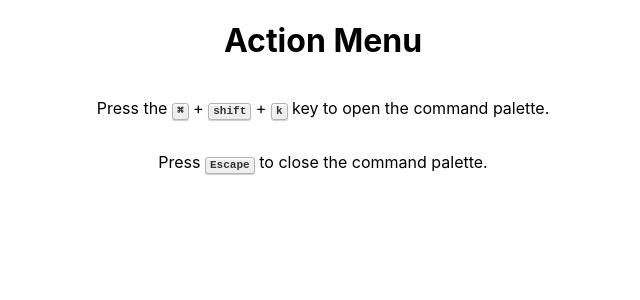
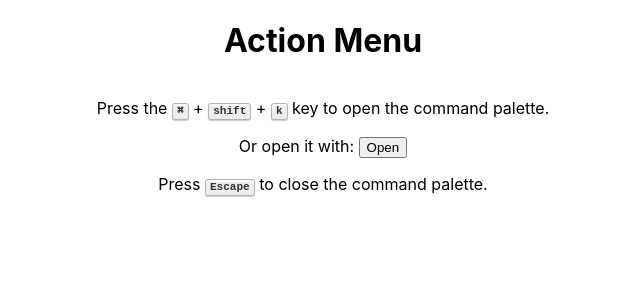
Before and after one commit to doggodoge/command-thing, a React (Create React App) app: page / in a window 1280 px wide. Shown: the top 300 px of the page, without its empty margins (317-957 px from the left). Built offline with nearby package versions, Linux system fonts and the light colour scheme.

Commit message:
feat: add open button for command thing

```diff
--- a/src/App.tsx
+++ b/src/App.tsx
@@ -7,7 +7,8 @@ import { useKeyboardShortcuts } from './hooks';
 function App() {
   const [clickedButton, setClickedButton] = useState('');
 
-  const isCommandPaletteOpen = useKeyboardShortcuts();
+  const { isCommandPaletteOpen, setIsCommandPaletteOpen } =
+    useKeyboardShortcuts();
 
   const commands: Command[] = [
     {
@@ -33,8 +34,12 @@ function App() {
       action: () => {
         setClickedButton('Fourth command activated');
       },
-    }
+    },
   ];
+
+  const onClickOpenButton = () => {
+    setIsCommandPaletteOpen(true);
+  };
 
   return (
     <div className={styles.app}>
@@ -45,6 +50,12 @@ function App() {
         Press the <kbd>⌘</kbd> + <kbd>shift</kbd> + <kbd>k</kbd> key to open the
         command palette.
       </p>
+      <div>
+        <label htmlFor="open-button">Or open it with: </label>
+        <button id="open-button" onClick={onClickOpenButton}>
+          Open
+        </button>
+      </div>
       <p>
         Press <kbd>Escape</kbd> to close the command palette.
       </p>
--- a/src/hooks/useKeyboardShortcuts.ts
+++ b/src/hooks/useKeyboardShortcuts.ts
@@ -1,6 +1,9 @@
 import { useState, useCallback, useEffect } from 'react';
 
-function useKeyboardShortcuts(): boolean {
+function useKeyboardShortcuts(): {
+  isCommandPaletteOpen: boolean;
+  setIsCommandPaletteOpen: (isCommandPaletteOpen: boolean) => void;
+} {
   const [isCommandPaletteOpen, setIsCommandPaletteOpen] = useState(false);
   const handleKeyPress = useCallback((event: KeyboardEvent) => {
     if (
@@ -22,7 +25,7 @@ function useKeyboardShortcuts(): boolean {
     };
   }, [handleKeyPress]);
 
-  return isCommandPaletteOpen;
+  return { isCommandPaletteOpen, setIsCommandPaletteOpen };
 }
 
 export default useKeyboardShortcuts;
```
